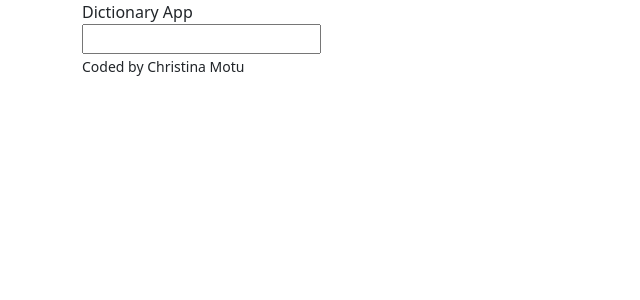
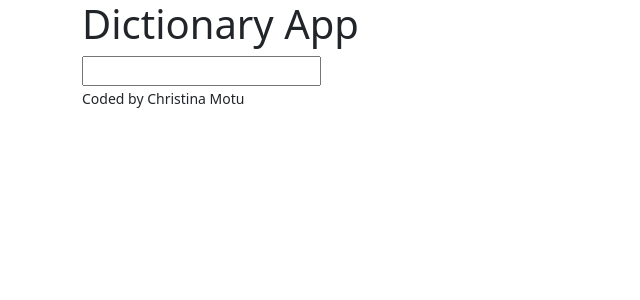
Before and after one commit to cmotu/dictionary-app, a React (Create React App) app: page / in a window 1280 px wide. Shown: the top 300 px of the page, without its empty margins (0-640 px from the left). Built offline with nearby package versions, Linux system fonts and the light colour scheme.

Commit message:
Update App.js

```diff
--- a/src/App.js
+++ b/src/App.js
@@ -7,7 +7,7 @@ export default function App() {
     <div className="App">
       <div className="container">
         <header>
-          <span>Dictionary App</span>
+          <h1>Dictionary App</h1>
         </header>
         <main>
           <Dictionary defaultKeyword="sunset"/>
```
